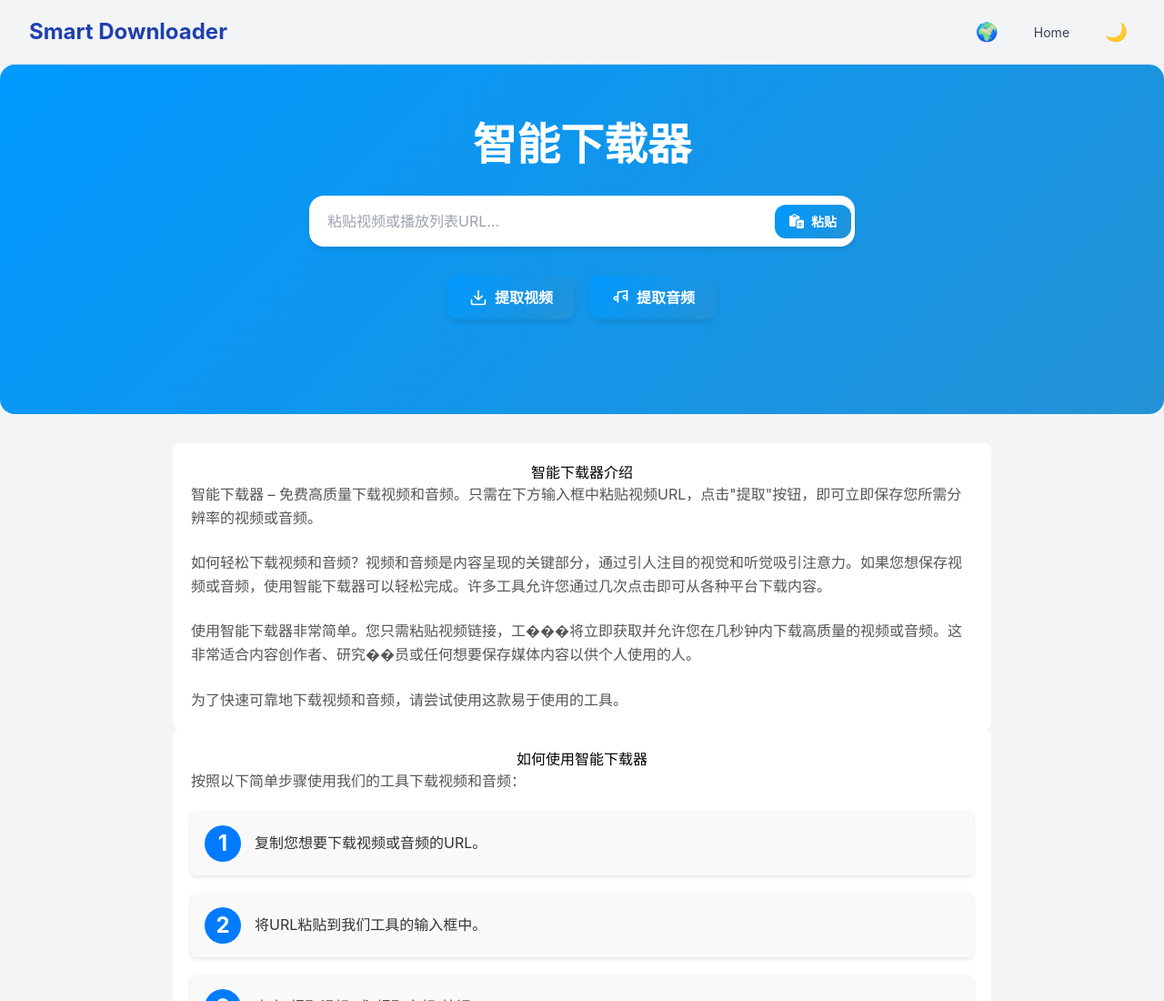
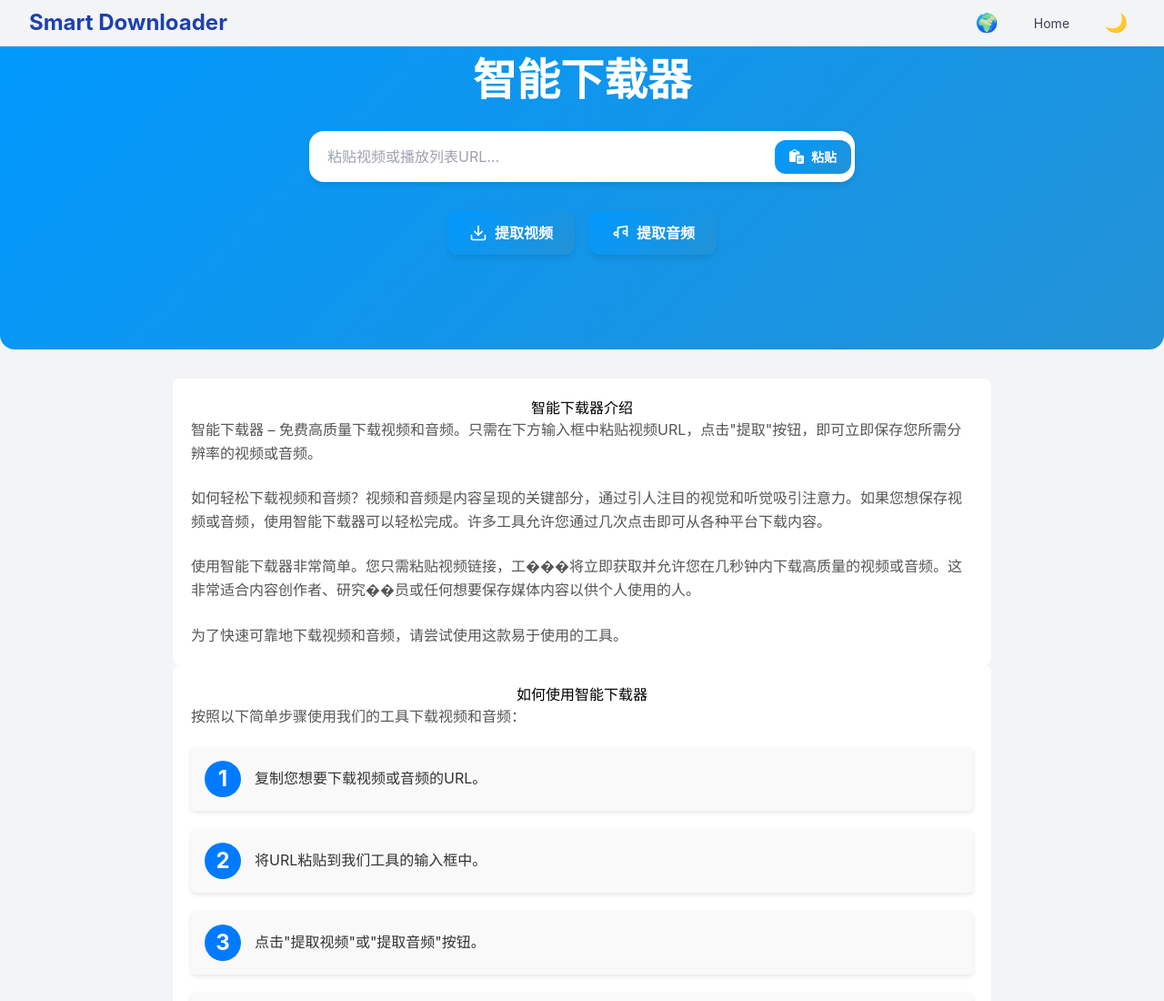
Before and after one commit to Jesencloud/SmartDownloader, a plain HTML site: page static/index.html in a window 1280 px wide. Shown: the top 1100 px of the page at 91% size. Drawn offline with nearby package versions, Linux system fonts and the light colour scheme.

Commit message:
顶部状态栏固定

```diff
--- a/static/index.html
+++ b/static/index.html
@@ -210,6 +210,10 @@
         header {
             background-color: #f3f4f6;
             border-bottom: 1px solid #e5e7eb;
+            position: fixed;
+            top: 0;
+            width: 100%;
+            z-index: 1000; /* Ensure it stays on top */
         }
 
         .logo img {
@@ -670,7 +674,7 @@
     <!-- Header Start -->
     <header class="bg-gray-100 border-b border-gray-200">
         <div class="max-w-7xl mx-auto px-4 sm:px-6 lg:px-8">
-            <div class="flex justify-between items-center py-3">
+            <div class="flex justify-between items-center py-0.5">
                 <div class="logo">
                     <a href="/" class="text-blue-600 font-bold text-2xl">Smart Downloader</a>
                 </div>
```
